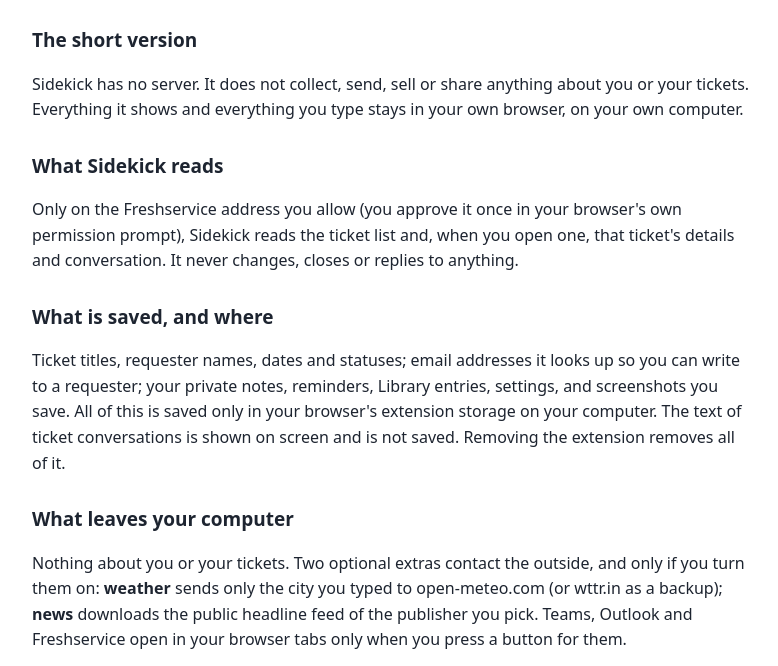
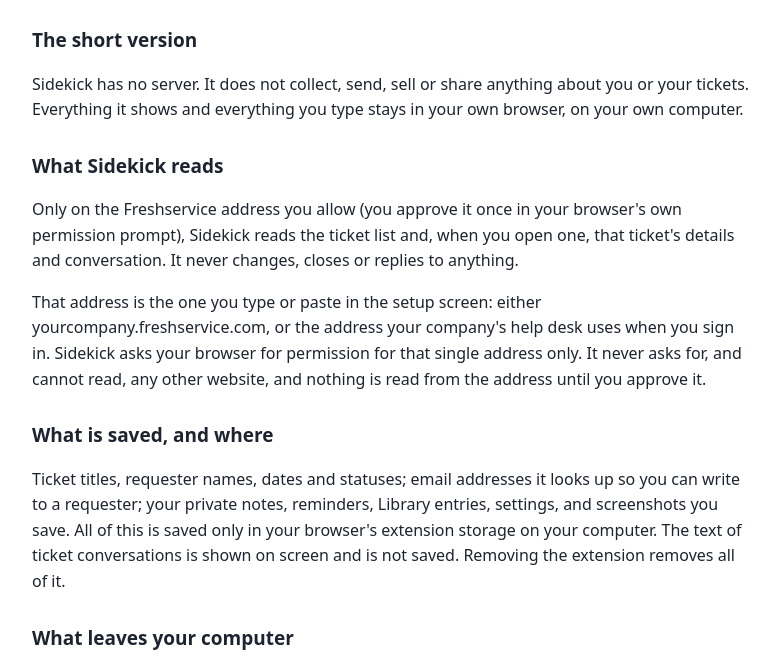
Before and after one commit to dumb-donkey/dumb-donkey.github.io, a plain HTML site: page sidekick-privacy/index.html in a window 1280 px wide. Shown: the part 132-798 px from the top of the page, without its empty margins (248-1026 px from the left). Drawn offline with Linux system fonts and the light colour scheme.

Commit message:
Sidekick privacy: say plainly the allowed address can be the company's own address
Co-Authored-By: Claude Sonnet 5.5 <noreply@anthropic.com>

```diff
--- a/sidekick-privacy/index.html
+++ b/sidekick-privacy/index.html
@@ -8,6 +8,7 @@
 <p>Sidekick has no server. It does not collect, send, sell or share anything about you or your tickets. Everything it shows and everything you type stays in your own browser, on your own computer.</p>
 <h2>What Sidekick reads</h2>
 <p>Only on the Freshservice address you allow (you approve it once in your browser's own permission prompt), Sidekick reads the ticket list and, when you open one, that ticket's details and conversation. It never changes, closes or replies to anything.</p>
+<p>That address is the one you type or paste in the setup screen: either yourcompany.freshservice.com, or the address your company's help desk uses when you sign in. Sidekick asks your browser for permission for that single address only. It never asks for, and cannot read, any other website, and nothing is read from the address until you approve it.</p>
 <h2>What is saved, and where</h2>
 <p>Ticket titles, requester names, dates and statuses; email addresses it looks up so you can write to a requester; your private notes, reminders, Library entries, settings, and screenshots you save. All of this is saved only in your browser's extension storage on your computer. The text of ticket conversations is shown on screen and is not saved. Removing the extension removes all of it.</p>
 <h2>What leaves your computer</h2>
```
